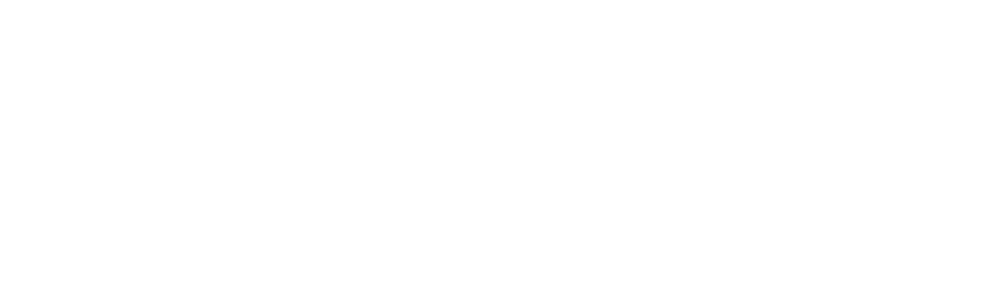
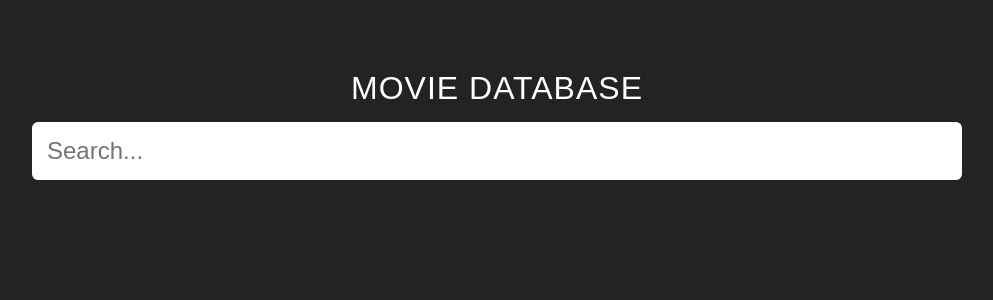
Before and after one commit to OlszewskiMaciej/movies-api-react, a React (Create React App) app: page / in a window 1280 px wide. Shown: the top 300 px of the page, without its empty margins (143-1136 px from the left). Built offline with nearby package versions, Linux system fonts and the light colour scheme.

Commit message:
Search bar, api key

```diff
--- a/package.json
+++ b/package.json
@@ -6,9 +6,11 @@
     "@testing-library/jest-dom": "^5.11.10",
     "@testing-library/react": "^11.2.5",
     "@testing-library/user-event": "^12.8.3",
+    "axios": "^0.21.1",
     "react": "^17.0.2",
     "react-dom": "^17.0.2",
     "react-scripts": "4.0.3",
+    "styled-components": "^5.2.1",
     "web-vitals": "^1.1.1"
   },
   "scripts": {
--- a/src/App.js
+++ b/src/App.js
@@ -1,7 +1,41 @@
+import React, { useState } from 'react'
+import axios from 'axios';
+import Search from './components/Search/Search'
 
 function App() {
+
+  const [state, setState] = useState ({
+    s: "",
+    results: [],
+    selected: {}
+  });
+  const api = "http://www.omdbapi.com/?apikey=dc214399"
+
+  const search = (e) => {
+    if (e.key === "Enter") {
+      axios(api + "&s=" + state.s).then(({ data }) => {
+        let results = data.Search;
+
+        setState(prevState => {
+          return {...prevState, results: results}
+        })
+      })
+    }
+  }
+
+  const handleInput = (e) => {
+    let s = e.target.value;
+
+    setState(prevState => {
+      return {...prevState, s: s}
+    });
+
+    console.log(state.s);
+  }
+
   return (
     <>
+      <Search handleInput={handleInput} search={search} />
     </>
   );
 }
--- /dev/null
+++ b/src/components/Search/Search.elements.js
@@ -0,0 +1,40 @@
+import styled from 'styled-components'
+
+export const SearchBoxWrapper = styled.div`
+width: 100%;
+max-width: 960px;
+margin: 20px auto;
+`;
+
+export const SearchBoxHeader = styled.div`
+padding: 50px 15px 0px;
+
+h1 {
+color: white;
+font-size: 2rem;
+font-weight: 500;
+text-align: center;
+}
+`;
+
+export const SearchBox = styled.div`
+padding: 15px;
+`;
+
+export const SearchInput = styled.input`
+border: none;
+outline: none;
+display: flex;
+width: 100%;
+padding: 15px;
+background-color: white;
+border-radius: 6px;
+color: black;
+font-size: 1.5rem;
+font-weight: 300;
+transition: 0.5s ease-out;
+
+&:focus {
+    box-shadow: 0px 0px 4px 4px rgba(173,173,173,1);
+}
+`;
--- /dev/null
+++ b/src/components/Search/Search.js
@@ -0,0 +1,24 @@
+import React from 'react'
+import { SearchBoxWrapper, SearchBox, SearchInput, SearchBoxHeader } from './Search.elements'
+
+function Search({ handleInput, search }) {
+
+    return (
+        <>
+            <SearchBoxWrapper>
+                <SearchBoxHeader>
+                    <h1>MOVIE DATABASE</h1>
+                </SearchBoxHeader>
+                <SearchBox>
+                    <SearchInput
+                    type="text"
+                    placeholder="Search..."
+                    onChange={handleInput}
+                    onKeyPress={search} />
+                </SearchBox>
+            </SearchBoxWrapper>
+        </>
+    )
+}
+
+export default Search
--- a/src/index.css
+++ b/src/index.css
@@ -1,13 +1,11 @@
-body {
+* {
   margin: 0;
-  font-family: -apple-system, BlinkMacSystemFont, 'Segoe UI', 'Roboto', 'Oxygen',
-    'Ubuntu', 'Cantarell', 'Fira Sans', 'Droid Sans', 'Helvetica Neue',
-    sans-serif;
-  -webkit-font-smoothing: antialiased;
-  -moz-osx-font-smoothing: grayscale;
+  padding: 0;
+  box-sizing: border-box;
 }
 
-code {
-  font-family: source-code-pro, Menlo, Monaco, Consolas, 'Courier New',
-    monospace;
+body {
+  font-family: 'Montserrat', sans-serif;
+  background-color: #232323;
+  letter-spacing: 1px;
 }
```
Also changed, not shown: 1 other file (tests, documents, lock files or other folders).
